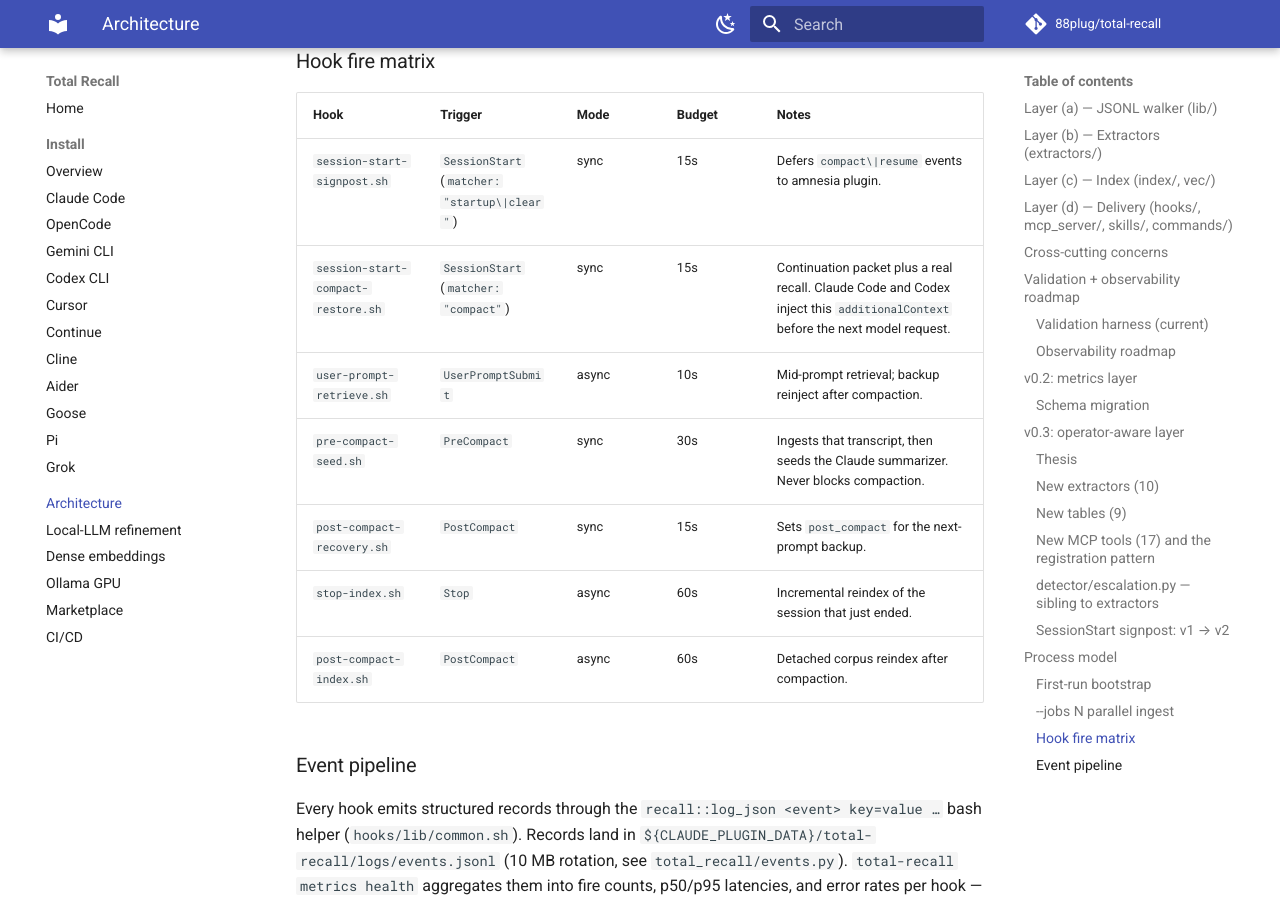
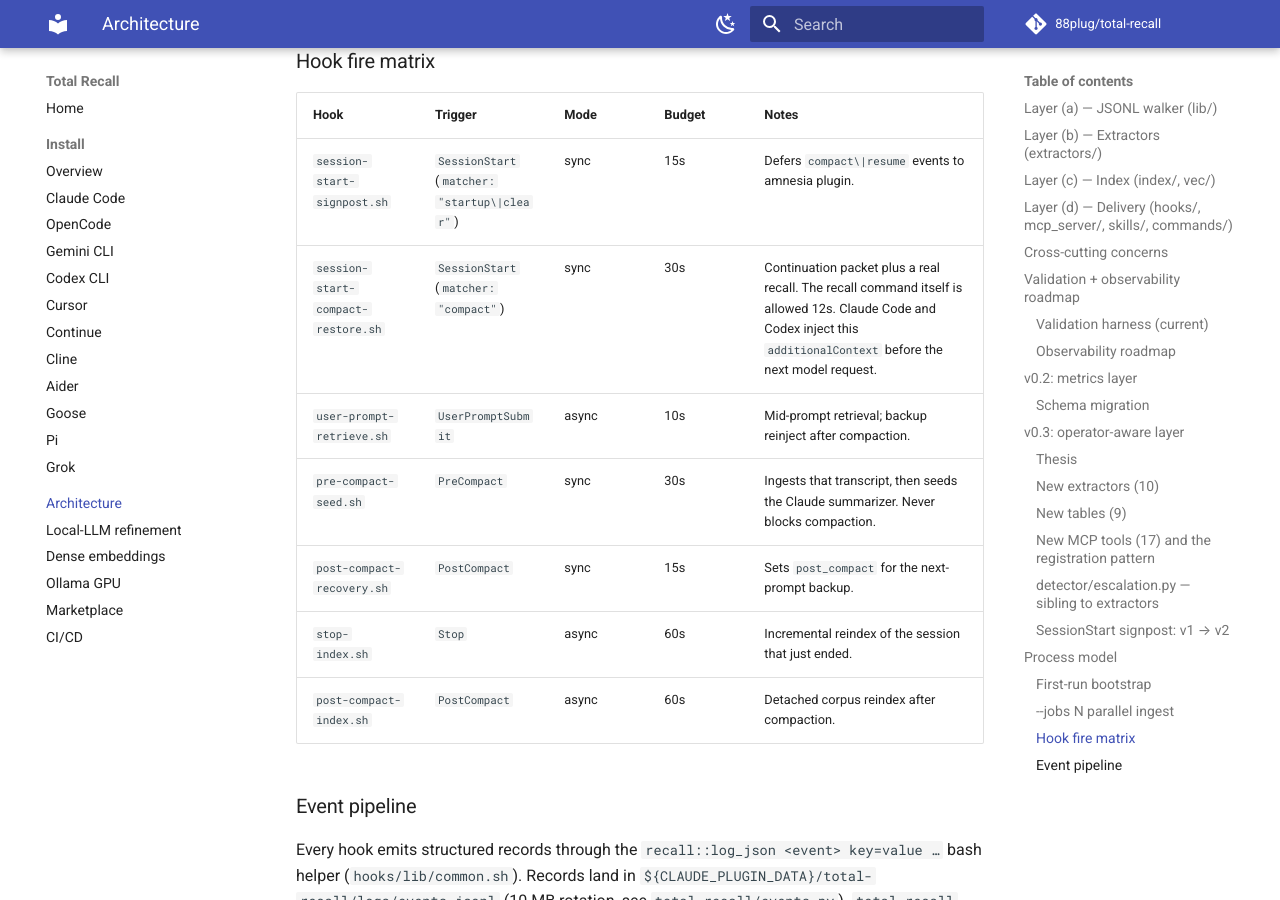
Before and after one commit to 88plug/total-recall, an MkDocs documentation site: the page built from docs/architecture.md, in a window 1280 px wide and 900 px high, scrolled down 8462 px. Built offline with MkDocs 1.6.1 and Material for MkDocs 9.7.7, drawn with Linux system fonts in a browser that asks for light colours; comment, search, counter and statistics services are not loaded.

Commit message:
fix(hooks): give post-compact recall 12s (#25)
A full-index compact-recall takes about 6s. The 4s limit killed it
before stdout, so SessionStart emitted only the continuation packet.

```diff
--- a/docs/architecture.md
+++ b/docs/architecture.md
@@ -325,7 +325,7 @@
 | Hook | Trigger | Mode | Budget | Notes |
 |---|---|---|---|---|
 | `session-start-signpost.sh` | `SessionStart` (`matcher: "startup\|clear"`) | sync | 15s | Defers `compact\|resume` events to amnesia plugin. |
-| `session-start-compact-restore.sh` | `SessionStart` (`matcher: "compact"`) | sync | 15s | Continuation packet plus a real recall. Claude Code and Codex inject this `additionalContext` before the next model request. |
+| `session-start-compact-restore.sh` | `SessionStart` (`matcher: "compact"`) | sync | 30s | Continuation packet plus a real recall. The recall command itself is allowed 12s. Claude Code and Codex inject this `additionalContext` before the next model request. |
 | `user-prompt-retrieve.sh` | `UserPromptSubmit` | async | 10s | Mid-prompt retrieval; backup reinject after compaction. |
 | `pre-compact-seed.sh` | `PreCompact` | sync | 30s | Ingests that transcript, then seeds the Claude summarizer. Never blocks compaction. |
 | `post-compact-recovery.sh` | `PostCompact` | sync | 15s | Sets `post_compact` for the next-prompt backup. |
```
Also changed, not shown: CHANGELOG.md (+4 -0 lines), 2 other files.
